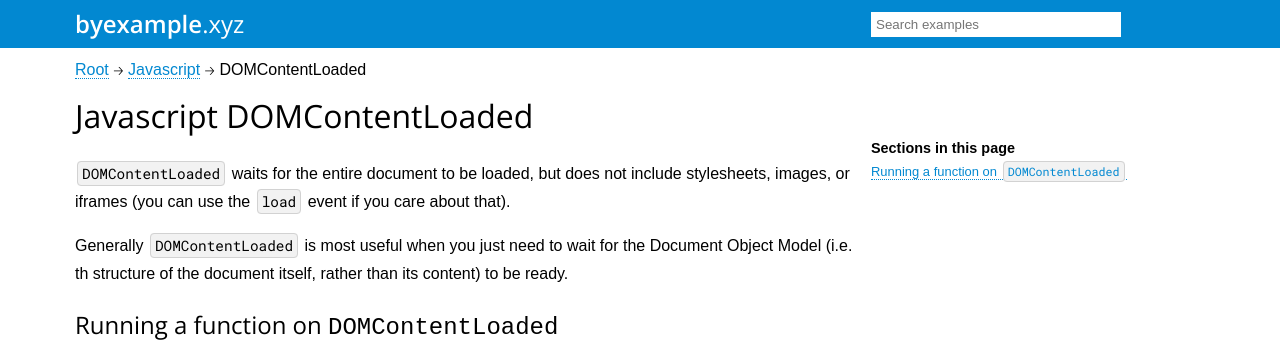
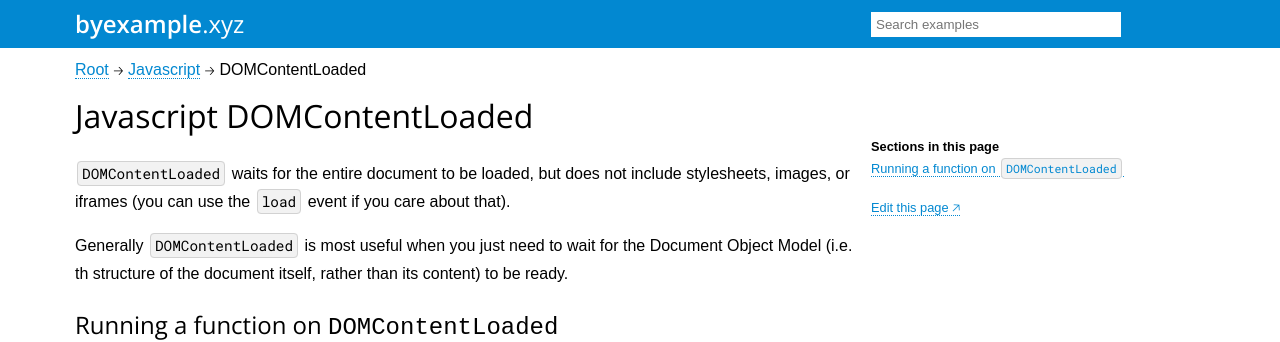
Before and after one commit to matt1/byexample.xyz, a Jekyll site: the page built from _examples/javascript/domContentLoaded.md, in a window 1280 px wide. Shown: the top 342 px of the page. Built offline with Jekyll 4.4.1, drawn with Linux system fonts in a browser that asks for light colours.

Commit message:
Add edit on github link and tweak sidebar CSS

```diff
--- a/_layouts/example.html
+++ b/_layouts/example.html
@@ -13,5 +13,6 @@
     <div class="ad-unit">
 
     </div>
+    <a href="https://github.com/matt1/byexample.xyz/tree/master/{{ page.path }}" target="_blank">Edit this page 🡥</a>
   </div>
 {% include footer.html %}
--- a/_sass/sidebar.scss
+++ b/_sass/sidebar.scss
@@ -1,5 +1,5 @@
 .sidebar {
-  font-size: 0.9rem;
+  font-size: 0.8rem;
 
   ul {
     margin: 0;
--- a/_sass/toc.scss
+++ b/_sass/toc.scss
@@ -1,5 +1,4 @@
 #toc {
-  font-size: 90%;
   list-style: none;
   padding: 0;
 }
```
